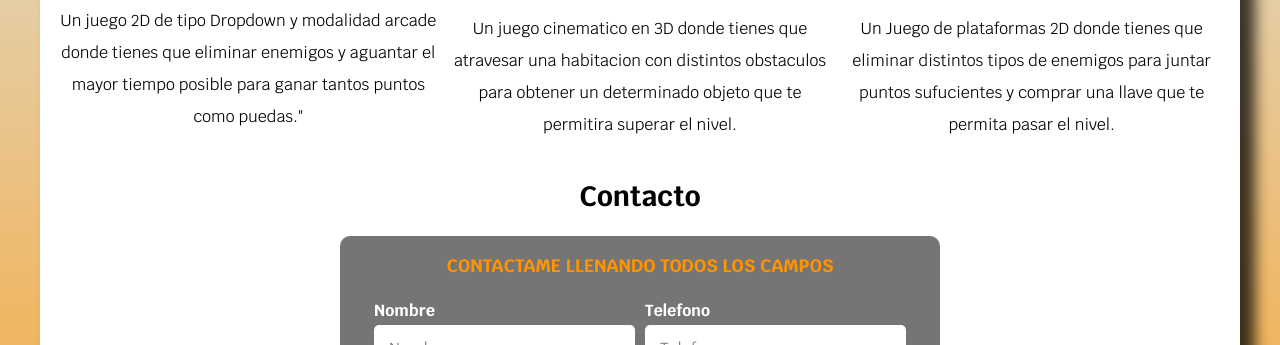
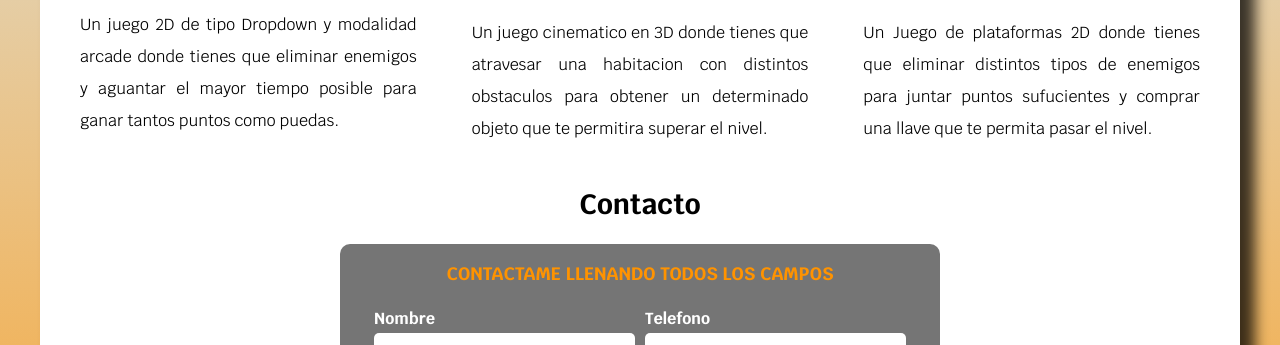
Before and after one commit to Carlos13157/Portfolio, a website: page index.html in a window 1280 px wide. Shown: the part 941-1286 px from the top of the page. Drawn offline with Linux system fonts and the light colour scheme.

Commit message:
Updated CV Info and Fixed projects description

```diff
--- a/css/styles.css
+++ b/css/styles.css
@@ -209,7 +209,8 @@ justify-content: flex-end;
 
 .trabajo p{
     line-height: 2;
-    text-align: center;
+    margin: 2rem 2rem;
+    text-align: justify;
 }
 
 .trabajo .iconos{
--- a/index.html
+++ b/index.html
@@ -56,63 +56,19 @@
         <div id="trabajos" class="proyectos">
             <section class="trabajo">
                 <h3>Space Shooter</h3>
-
-                <!-- <div class="iconos">
-                    <svg xmlns="http://www.w3.org/2000/svg" class="icon icon-tabler icon-tabler-device-gamepad-2" width="40" height="40" viewBox="0 0 24 24" stroke-width="1.5" stroke="#000000" fill="none" stroke-linecap="round" stroke-linejoin="round">
-                        <path stroke="none" d="M0 0h24v24H0z" fill="none"/>
-                        <path d="M12 5h3.5a5 5 0 0 1 0 10h-5.5l-4.015 4.227a2.3 2.3 0 0 1 -3.923 -2.035l1.634 -8.173a5 5 0 0 1 4.904 -4.019h3.4z" />
-                        <path d="M14 15l4.07 4.284a2.3 2.3 0 0 0 3.925 -2.023l-1.6 -8.232" />
-                        <path d="M8 9v2" />
-                        <path d="M7 10h2" />
-                        <path d="M14 10h2" />
-                    </svg>
-                </div> --> <!-- div .iconos -->
-
                 <iframe frameborder="0" src="https://itch.io/embed/2573935" width="208" height="167"><a href="https://krlos13157.itch.io/space-shooter-vsl">Space Shooter by VSL by Krlos13157</a></iframe>
-
-                <p>Un juego 2D de tipo Dropdown y modalidad arcade donde tienes que eliminar enemigos y aguantar el mayor tiempo posible para ganar tantos puntos como puedas."</p>
+                <p>Un juego 2D de tipo Dropdown y modalidad arcade donde tienes que eliminar enemigos y aguantar el mayor tiempo posible para ganar tantos puntos como puedas.</p>
             </section>
 
             <section class="trabajo">
                 <h3>The Great Fleece</h3>
-
-                <!-- <div class="iconos">
-                    <svg xmlns="http://www.w3.org/2000/svg" class="icon icon-tabler icon-tabler-html" width="40" height="40" viewBox="0 0 24 24" stroke-width="1.5" stroke="#000000" fill="none" stroke-linecap="round" stroke-linejoin="round">
-                        <path stroke="none" d="M0 0h24v24H0z" fill="none"/>
-                        <path d="M13 16v-8l2 5l2 -5v8" />
-                        <path d="M1 16v-8" />
-                        <path d="M5 8v8" />
-                        <path d="M1 12h4" />
-                        <path d="M7 8h4" />
-                        <path d="M9 8v8" />
-                        <path d="M20 8v8h3" />
-                    </svg>
-
-                    <svg xmlns="http://www.w3.org/2000/svg" class="icon icon-tabler icon-tabler-device-ipad" width="40" height="40" viewBox="0 0 24 24" stroke-width="1.5" stroke="#000000" fill="none" stroke-linecap="round" stroke-linejoin="round">
-                        <path stroke="none" d="M0 0h24v24H0z" fill="none"/>
-                        <path d="M18 2a3 3 0 0 1 2.995 2.824l.005 .176v14a3 3 0 0 1 -2.824 2.995l-.176 .005h-12a3 3 0 0 1 -2.995 -2.824l-.005 -.176v-14a3 3 0 0 1 2.824 -2.995l.176 -.005h12zm-3 15h-6l-.117 .007a1 1 0 0 0 0 1.986l.117 .007h6l.117 -.007a1 1 0 0 0 0 -1.986l-.117 -.007z" />
-                    </svg>
-                </div> --> <!-- div .iconos -->
-
                 <iframe frameborder="0" src="https://itch.io/embed/3108593?border_width=5" width="216" height="175"><a href="https://krlos13157.itch.io/the-great-fleece-by-cg">The Great Fleece By CG by Krlos13157</a></iframe>
-
                 <p>Un juego cinematico en 3D donde tienes que atravesar una habitacion con distintos obstaculos para obtener un determinado objeto que te permitira superar el nivel.</p>
             </section>
 
             <section class="trabajo">
                 <h3>Dungeon Escape</h3>
-
-                <!-- <div class="iconos">
-                    <svg xmlns="http://www.w3.org/2000/svg" class="icon icon-tabler icon-tabler-briefcase" width="40" height="40" viewBox="0 0 24 24" stroke-width="1.5" stroke="#000000" fill="none" stroke-linecap="round" stroke-linejoin="round">
-                        <path stroke="none" d="M0 0h24v24H0z" fill="none"/>
-                        <path d="M3 7m0 2a2 2 0 0 1 2 -2h14a2 2 0 0 1 2 2v9a2 2 0 0 1 -2 2h-14a2 2 0 0 1 -2 -2z" />
-                        <path d="M8 7v-2a2 2 0 0 1 2 -2h4a2 2 0 0 1 2 2v2" />
-                        <path d="M12 12l0 .01" />
-                        <path d="M3 13a20 20 0 0 0 18 0" />
-                    </svg>
-                </div> --> <!-- div .iconos -->
                 <iframe frameborder="0" src="https://itch.io/embed/3108621?border_width=5" width="216" height="175"><a href="https://krlos13157.itch.io/dungeon-escape-by-cg">Dungeon Escape by CG by Krlos13157</a></iframe>
-
                 <p>Un Juego de plataformas 2D donde tienes que eliminar distintos tipos de enemigos para juntar puntos sufucientes y comprar una llave que te permita pasar el nivel.</p>
             </section>
         </div> <!-- div .proyectos -->
```
Also changed, not shown: cv/index.html (+1 -1 lines).
